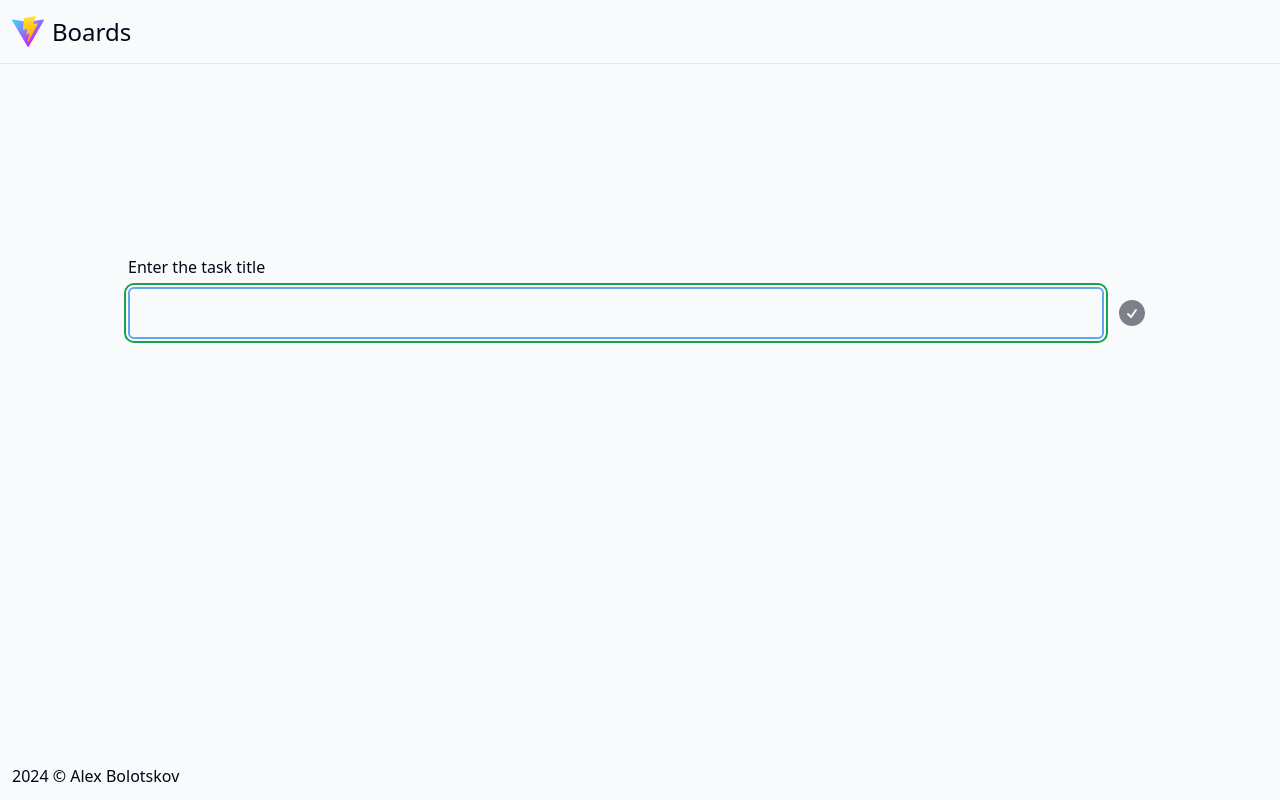
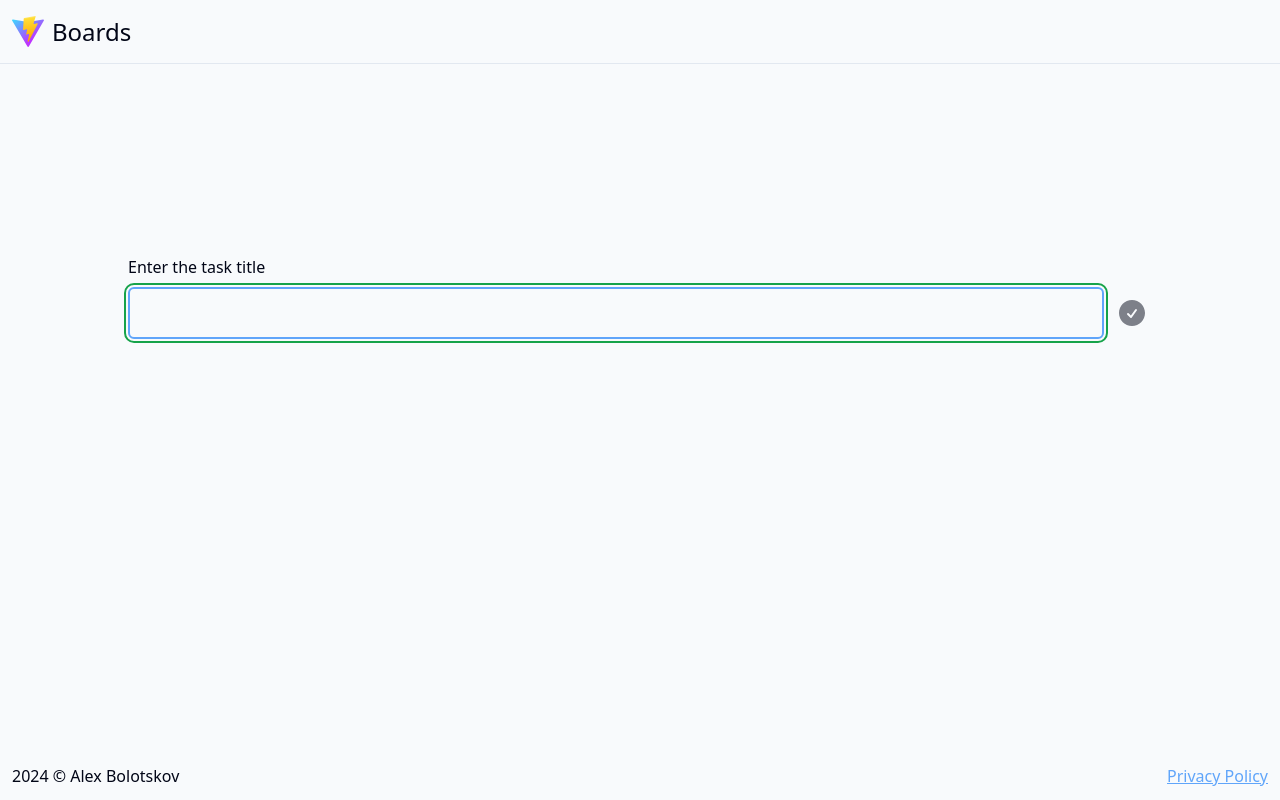
Before and after one commit to AlexAtHome/boards, a React (Vite) app: page / in a window 1280 px wide. Built offline with nearby package versions, Linux system fonts and the light colour scheme.

Commit message:
feat: privacy policy page link

```diff
--- a/src/components/footer.jsx
+++ b/src/components/footer.jsx
@@ -1,5 +1,10 @@
-const Footer = () => <footer className="h-12 mt-auto p-3 flex gap-2 items-center bg-slate-50 dark:bg-slate-800 sticky bottom-0">
+import { Link } from "react-router-dom"
+
+const Footer = () => <footer className="h-12 mt-auto p-3 flex gap-2 items-center justify-between bg-slate-50 dark:bg-slate-800 sticky bottom-0">
 	<span>{new Date().getFullYear()} &copy; <a href="https://alexalex.dev" target='_blank'>Alex Bolotskov</a></span>
+	<span>
+		<Link to="/privacy-policy" className="text-blue-400 underline underline-offset-1 hover:text-blue-300">Privacy Policy</Link>
+	</span>
 </footer>
 
 export default Footer
```
